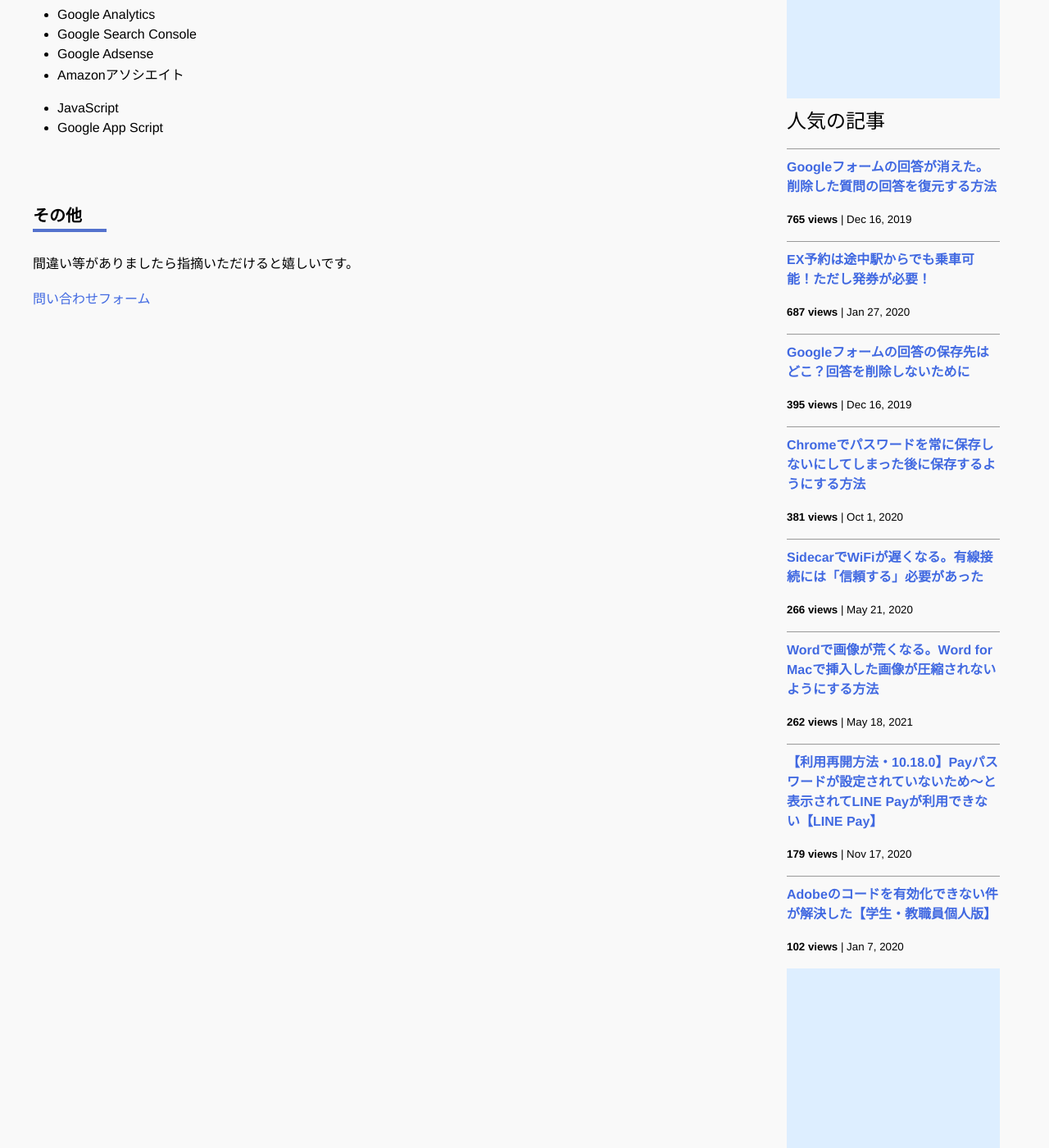
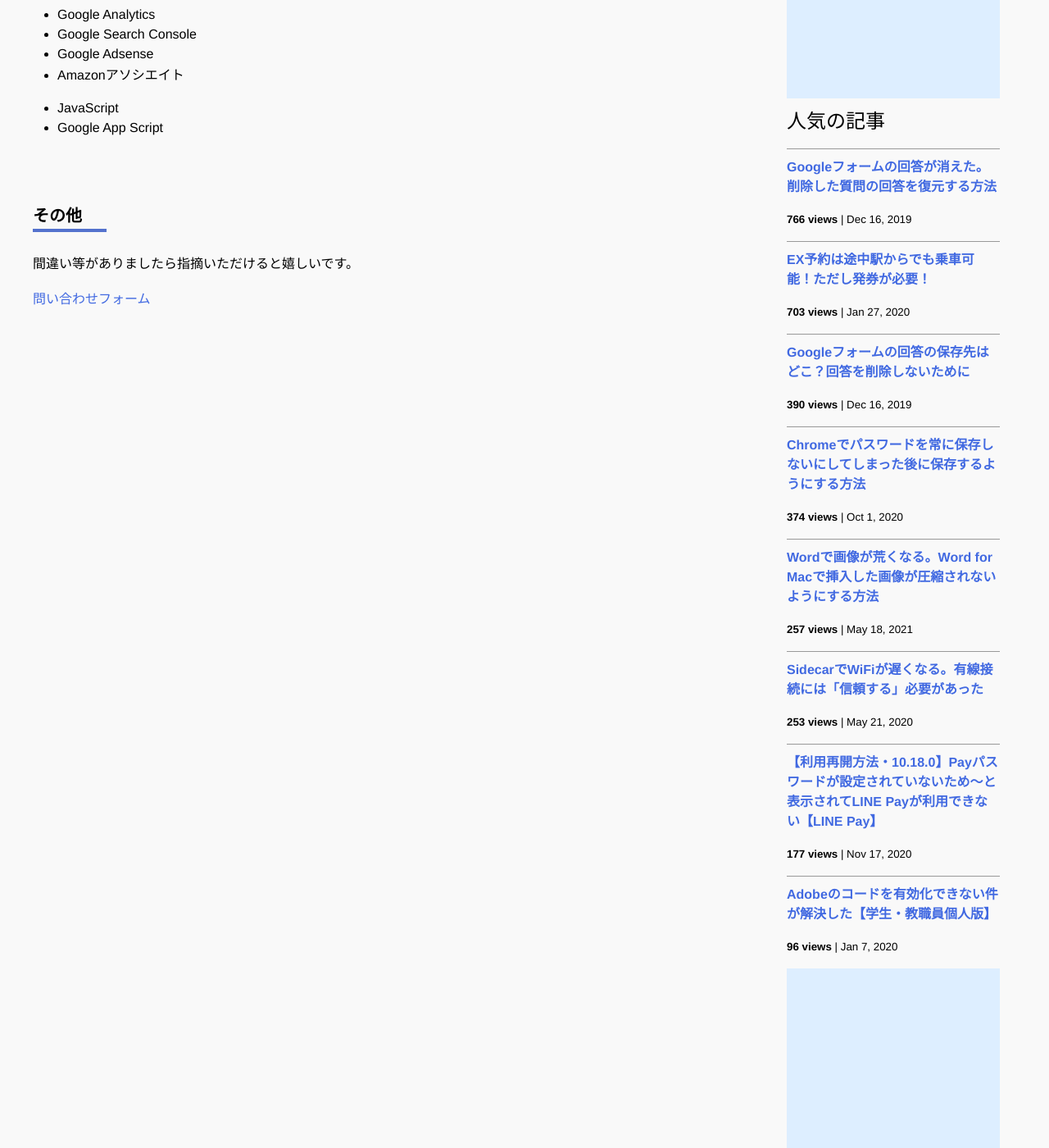
Before and after one commit to iwanaminami/shoyaiwaname, a Jekyll site: the page built from about.markdown, in a window 1280 px wide and 1400 px high, scrolled down 693 px. Shown: the whole window at 82% size. Built offline with Jekyll 4.4.1, drawn with Linux system fonts in a browser that asks for light colours; nearby versions of some CDN libraries; comment, search, counter and statistics services are not loaded.

Commit message:
a new commit message

```diff
--- a/_data/popularposts.yml
+++ b/_data/popularposts.yml
@@ -1,17 +1,17 @@
 side:
-  - view: 765
+  - view: 766
     url: /2019/12/16/restore-googleform.html
-  - view: 687
+  - view: 703
     url: /2020/01/27/ex-rideontheway.html
-  - view: 395
+  - view: 390
     url: /2019/12/16/googleform-answers.html
-  - view: 381
+  - view: 374
     url: /2020/10/01/googlepassword.html
-  - view: 266
+  - view: 257
+    url: /2021/05/18/image-compression-word.html
+  - view: 253
     url: /2020/05/21/sidecar-via-cable.html
-  - view: 262
-    url: /2021/05/18/image-compression-word.html
-  - view: 179
+  - view: 177
     url: /2020/11/17/linepay.html
-  - view: 102
+  - view: 96
     url: /2020/01/07/adobe-activate-problem.html
```
